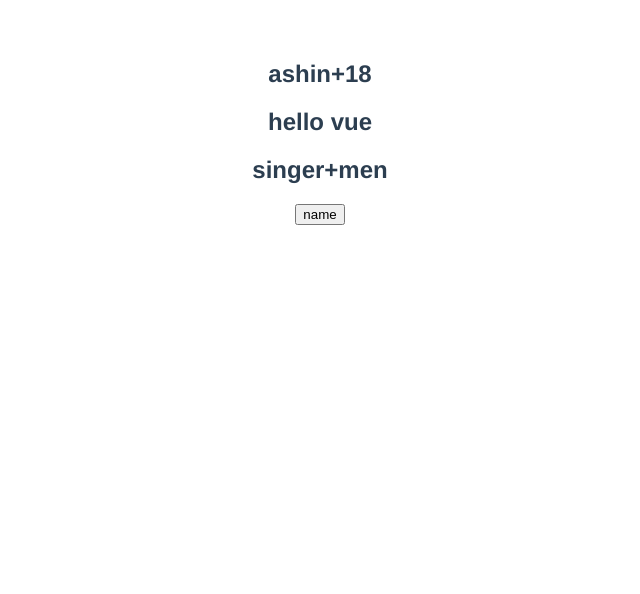
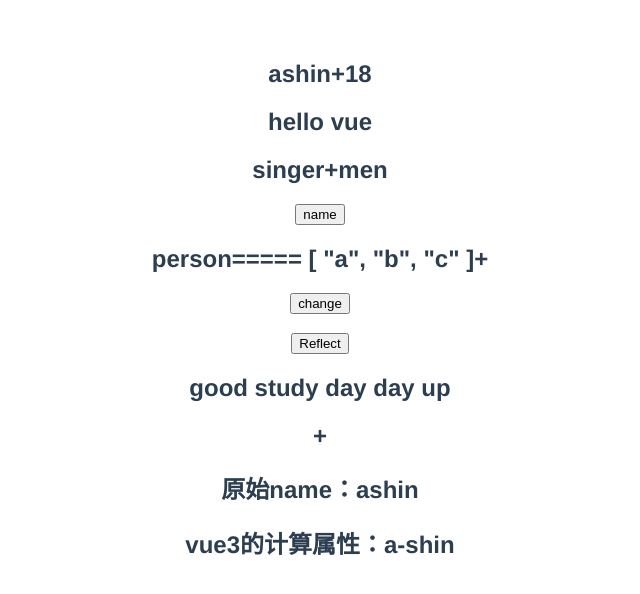
Before and after one commit to xiewenwen/vue3, a Vue app: page / in a window 1280 px wide. Shown: the top 594 px of the page, without its empty margins (320-960 px from the left). Built offline with nearby package versions, Linux system fonts and the light colour scheme.

Commit message:
🤔 vue3的计算属性相关

```diff
--- a/src/App.vue
+++ b/src/App.vue
@@ -1,55 +1,77 @@
 <template>
-<!-- vue3中的根标签可以多个 -->
-  <h2>{{name}}+{{age}}</h2>
-  <h2>{{msg}}</h2>
-  <h2>{{info.type}}+{{info.gender}}</h2>
+  <!-- vue3中的根标签可以多个 -->
+  <h2>{{ name }}+{{ age }}</h2>
+  <h2>{{ msg }}</h2>
+  <h2>{{ info.type }}+{{ info.gender }}</h2>
   <button @click="say">name</button>
+  <!-- 插槽带入数据 -->
+  <Person :msg="hello" :name="ashin"><h2>good study day day up</h2></Person>
+  <Demo></Demo>
 </template>
 <script>
-
 // import {h} from 'vue'
 //定义响应式参数  引用对象 建成ref对象
-import {ref} from 'vue'
+import { ref, reactive } from "vue";
+import Person from "./components/Person.vue";
+import Demo from "./components/Demo.vue";
 export default {
-  name: 'App',
-  // components: {
-
-  // }
-  data(){
+  name: "App",
+  components: {
+    Person,
+    Demo,
+  },
+  data() {
     return {
-      msg:'hello vue'
-    }
+      msg: "hello vue",
+    };
   },
   //setup下管理的数据 修改无法实现响应式
   //需要借助ref函数
   //在修改值的时候 要xxx.value=xxx的形式去修改值，才能实现响应式
-  setup(){
-    let name=ref('ashin')
-    let age=ref(18)
-    let info=ref({
-      type:'singer',
-      gender:'men'
-    })
 
-    function say(){
+  setup() {
+    //setup的执行 比beforeCreate钩子函数执行的还早 这里的this是undefined
+    console.log("setup函数执行");
+    let name = ref("ashin");
+    let age = ref(18);
+    let info = ref({
+      type: "singer",
+      gender: "men",
+    });
+
+    //使用reactive完成对象的响应式  只能是对象 不能是基本类型
+    let test = reactive({
+      name: "ashin",
+    });
+    //数组也需要使用reactive去包装
+    let hobbies = reactive(["eat", "sleep", "play"]);
+
+    function say() {
       //字符串修改方式 数据劫持 用Object.defineProperty()的get和set完成
-      name.value='stone'
-      age.value=20
+      name.value = "stone";
+      age.value = 20;
       //对象数据修改方式 用了vue3中的一个新的函数---reactive函数实现
-      info.value.type='rocker'
-      console.log('my name is',name,age)
+      info.value.type = "rocker";
+      console.log("my name is", name, age);
+
+      //使用reactive包装的对象可直接数据 不用.value获取
+      console.log(test);
+      //修改的时候可直接修改 也不用value
+      test.name = "ming";
+      //vue3包装后的数组可通过索引直接修改 但是vue2是不可通过索引完成响应式
+      hobbies[0] = "music";
     }
     //setup返回一个对象 常用
-    return{
+    return {
       name,
       age,
       say,
-      info
-    }
+      info,
+    };
     //返回一个渲染函数 替换模版中的所有内容
     // return ()=>h('h1','ashin')
-  }
-}
+  },
+};
 </script>
 
 <style>
--- /dev/null
+++ b/src/components/Demo.vue
@@ -0,0 +1,49 @@
+<template>
+  <h2>原始name：{{ person.first }}{{ person.last }}</h2>
+  <!-- <h2>计算属性name：{{ finaname }}</h2> -->
+  <h2>vue3的计算属性：{{ person.newname }}</h2>
+</template>
+
+<script>
+import { reactive, computed } from "@vue/reactivity";
+export default {
+  name: "Demo",
+  setup() {
+    let person = reactive({
+      first: "a",
+      last: "shin",
+    });
+    //计算属性需要引入模块
+    //直接在setup上下的对象中追加新的属性，用computed箭头函数
+    //（简写形式）
+    person.newname = computed(() => {
+      return person.first + "-" + person.last;
+    });
+
+    //计算属性完整形式
+    person.fullname = computed({
+      //得到计算属性的值
+      get() {
+        return person.first + "-" + person.last;
+      },
+      //分别修改first，last的时候 重新赋予计算属性的值
+      //value是计算属性的全值
+      //需要拆开重新组装
+      set(value) {
+        const nameArr = value.split("-");
+        person.first = nameArr[0];
+        person.last = nameArr[1];
+      },
+    });
+
+    return { person };
+  },
+  //   computed: {
+  //     finaname() {
+  //       return this.person.first + "-" + this.person.last;
+  //     },
+  //   },
+};
+</script>
+
+<style></style>
--- /dev/null
+++ b/src/components/Person.vue
@@ -0,0 +1,58 @@
+<template>
+  <h2>person===== {{ p.hobbies }}+{{ p.age }}</h2>
+  <button @click="change">change</button>
+  <h2>{{ obj.c }}</h2>
+  <button @click="num">Reflect</button>
+  <slot></slot>
+  <h2>{{ msg }}+{{ name }}</h2>
+</template>
+
+<script>
+import { reactive } from "@vue/reactivity";
+export default {
+  name: "Person",
+  data() {
+    return {
+      obj: {
+        a: 100,
+        b: 200,
+      },
+    };
+  },
+  props: ["msg", "name"],
+  setup(props, context) {
+    //props:值为对象，包含组件外部传递过来的，且在组件内部接收了的属性
+    //context:上下文对象
+    console.log(props);
+    console.log(context.attrs);
+    let p = reactive({
+      name: "xiao zhan",
+      gender: "men",
+      hobbies: ["a", "b", "c"],
+    });
+    function change() {
+      //直接通过索引修改
+      p.hobbies[0] = "eat";
+      //直接追加属性
+      p.age = 12;
+    }
+
+    return {
+      p,
+      change,
+    };
+  },
+  methods: {
+    num() {
+      Reflect.defineProperty(this.obj, "c", {
+        get() {
+          return 300;
+        },
+      });
+      console.log(this.obj.c);
+    },
+  },
+};
+</script>
+
+<style></style>
```
